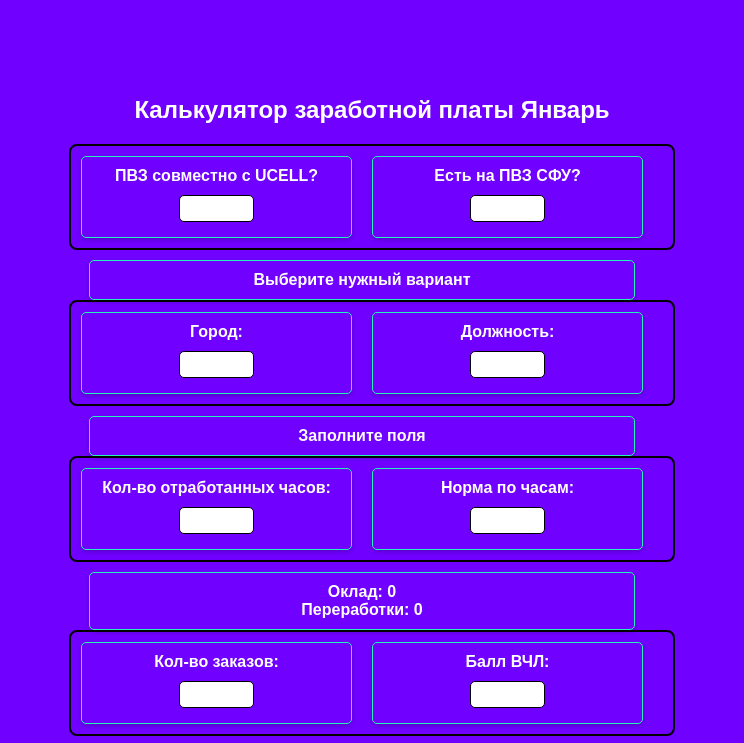
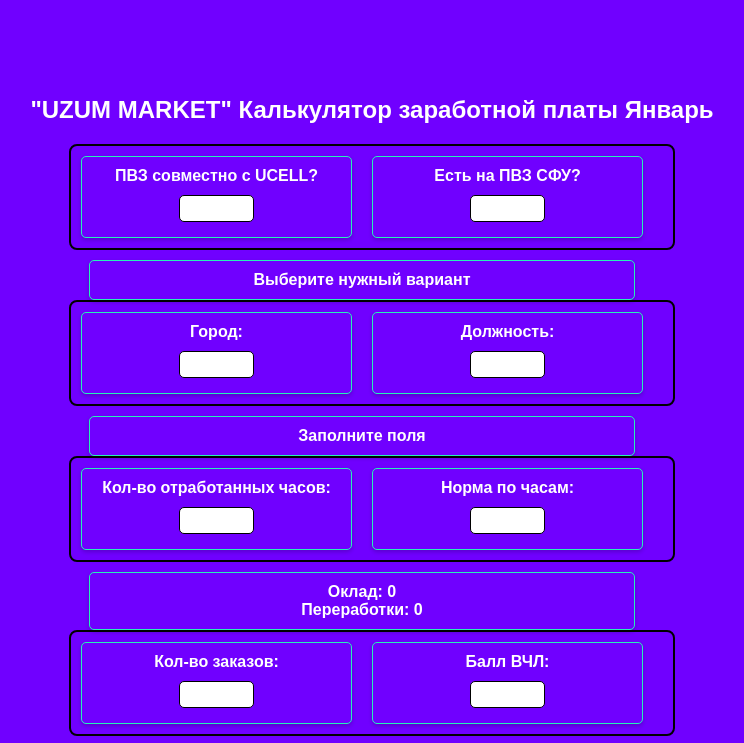
Before and after one commit to Uzum-B01/Salarycalculated, a plain HTML site: page index.html in a window 1280 px wide. Shown: the top 743 px of the page, without its empty margins (268-1012 px from the left). Drawn offline with Linux system fonts and the light colour scheme.

Commit message:
index.html

```diff
--- a/index.html
+++ b/index.html
@@ -94,7 +94,7 @@
     </style>
   </head>
   <img>
-    <h2>Калькулятор заработной платы Январь</h2>
+    <h2>"UZUM MARKET" Калькулятор заработной платы Январь</h2>
 
     <div class="input-container">
       <div class="input-row">
```
